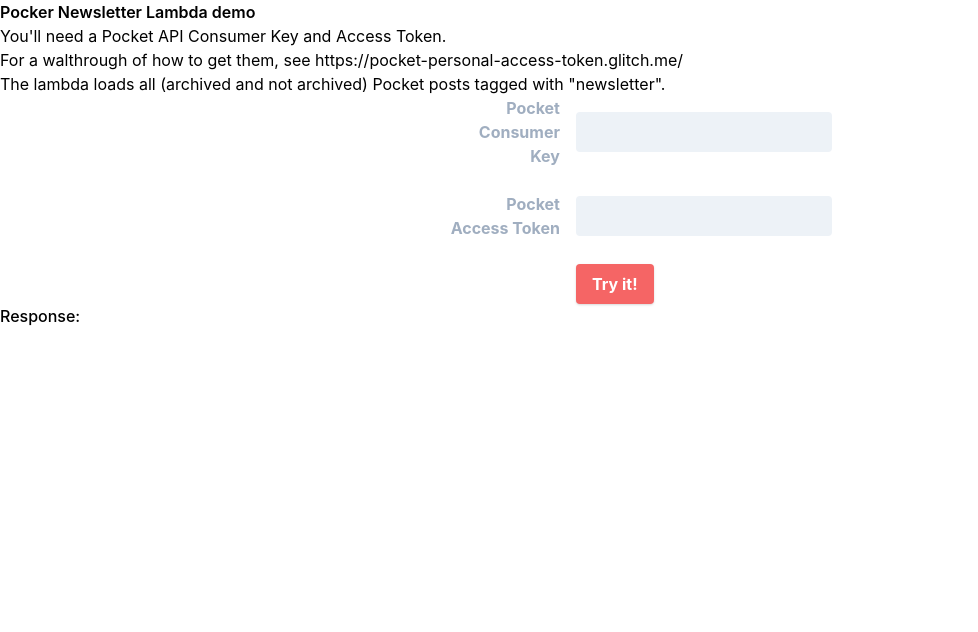
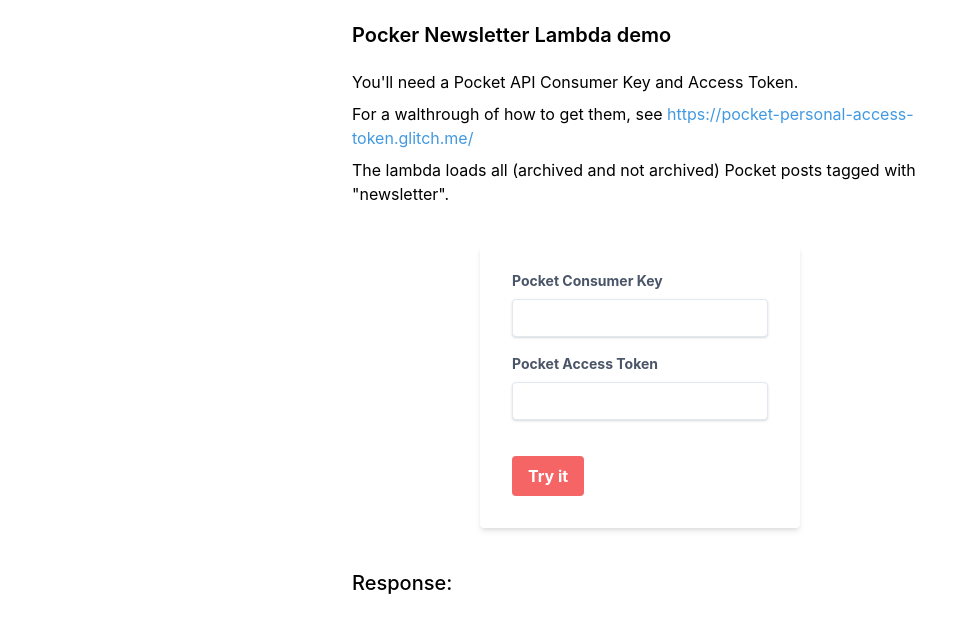
Before and after one commit to HugoDF/pocket-newsletter-lambda, a website: page public/index.html in a window 1280 px wide. Shown: the whole page, without its empty margins (0-978 px from the left). Drawn offline with nearby package versions, Linux system fonts and the light colour scheme; files that its build step writes are made by us from their sources.

Commit message:
redo styling and script structures

```diff
--- a/package.json
+++ b/package.json
@@ -8,8 +8,9 @@
     "serve": "netlify-lambda serve src/lambda",
     "build": "yarn build:lambda && yarn build:css",
     "build:lambda": "netlify-lambda build src/lambda",
-    "build:css": "tailwind build src/styles.css -o public/styles.css",
-    "postbuild:css": "purgecss --css public/styles.css --content ./public/*.html --out public",
+    "build:css": "yarn build:tw",
+    "build:tw": "tailwind build src/styles.css -o public/styles.css",
+    "postbuild:css": "purgecss --css public/styles.css --content ./public/index.html --out public",
     "lint": "xo src",
     "format": "xo src --fix"
   },
--- a/public/index.html
+++ b/public/index.html
@@ -19,65 +19,60 @@
   <!--[if IE]>
     <p class="browserupgrade">You are using an <strong>outdated</strong> browser. Please <a href="https://browsehappy.com/">upgrade your browser</a> to improve your experience and security.</p>
   <![endif]-->
-  <div class="container">
-    <h1 class="font-semibold">Pocker Newsletter Lambda demo</h1>
-    <p>You'll need a Pocket API Consumer Key and Access Token.</p>
-    <p>For a walthrough of how to get them, see <a href="https://pocket-personal-access-token.glitch.me/">https://pocket-personal-access-token.glitch.me/</a></p>
-    <p>The lambda loads all (archived and not archived) Pocket posts tagged with "newsletter".</p>
-    <div class="flex justify-center">
-      <form class="w-full max-w-sm" action="/.netlify/functions/newsletter" method="post">
-        <div class="md:flex md:items-center mb-6">
-          <div class="md:w-1/3">
-            <label class="block text-gray-500 font-bold md:text-right mb-1 md:mb-0 pr-4" for="consumer_key">
+  <div class="container mx-auto max-w-xl">
+    <h1 class="font-semibold my-5 text-xl">Pocker Newsletter Lambda demo</h1>
+    <p class="mb-2">You'll need a Pocket API Consumer Key and Access Token.</p>
+    <p class="mb-2">For a walthrough of how to get them, see <a class="text-blue-500 hover:text-blue-800" href="https://pocket-personal-access-token.glitch.me/">https://pocket-personal-access-token.glitch.me/</a></p>
+    <p class="mb-2">The lambda loads all (archived and not archived) Pocket posts tagged with "newsletter".</p>
+
+    <div class="mx-auto max-w-xs mt-10">
+      <form
+        class="bg-white shadow-md rounded px-8 pt-6 pb-8 mb-4"
+        action="/.netlify/functions/newsletter"
+        method="post">
+        <div class="mb-4">
+          <label class="block text-gray-700 text-sm font-bold mb-2" for="consumer_key">
             Pocket Consumer Key
           </label>
-          </div>
-          <div class="md:w-2/3">
           <input
             required="required"
-              class="bg-gray-200 appearance-none border-2 border-gray-200 rounded w-full py-2 px-4 text-gray-700 leading-tight focus:outline-none focus:bg-white focus:border-red-500"
+            class="shadow appearance-none border rounded w-full py-2 px-3 text-gray-700 leading-tight focus:outline-none focus:shadow-outline"
             id="consumer_key"
             name="pocket_consumer_key"
             type="text">
         </div>
-        </div>
-        <div class="md:flex md:items-center mb-6">
-          <div class="md:w-1/3">
-            <label class="block text-gray-500 font-bold md:text-right mb-1 md:mb-0 pr-4" for="access_token">
+        <div class="mb-6">
+          <label class="block text-gray-700 text-sm font-bold mb-2" for="access_token">
             Pocket Access Token
           </label>
-          </div>
-          <div class="md:w-2/3">
           <input
             required="required"
-              class="bg-gray-200 appearance-none border-2 border-gray-200 rounded w-full py-2 px-4 text-gray-700 leading-tight focus:outline-none focus:bg-white focus:border-red-500"
+            class="shadow appearance-none border rounded w-full py-2 px-3 text-gray-700 mb-3 leading-tight focus:outline-none focus:shadow-outline"
             id="access_token"
             type="text"
             name="pocket_access_token"
             >
         </div>
-        </div>
-        <div class="md:flex md:items-center">
-          <div class="md:w-1/3"></div>
-          <div class="md:w-2/3">
+        <div class="flex items-center justify-between">
           <button
-              class="shadow bg-red-500 hover:bg-red-400 focus:shadow-outline focus:outline-none text-white font-bold py-2 px-4 rounded"
+            class="bg-red-500 hover:bg-red-700 text-white font-bold py-2 px-4 rounded focus:outline-none focus:shadow-outline"
             type="submit">
-              Try it!
+            Try it
           </button>
-          </div>
         </div>
       </form>
     </div>
 
-    <h2 class="font-medium">Response:</h2>
+    <section class="mt-10">
+      <h2 class="font-medium text-xl">Response:</h2>
 
-    <div>
+      <div class="max-w-sm text-xs">
         <code>
           <pre id="response-area">
           </pre>
         </code>
       </div>
+    </section>
   </div>
 
   <script>
```
Lines whose indentation alone changed are shown as unchanged.
